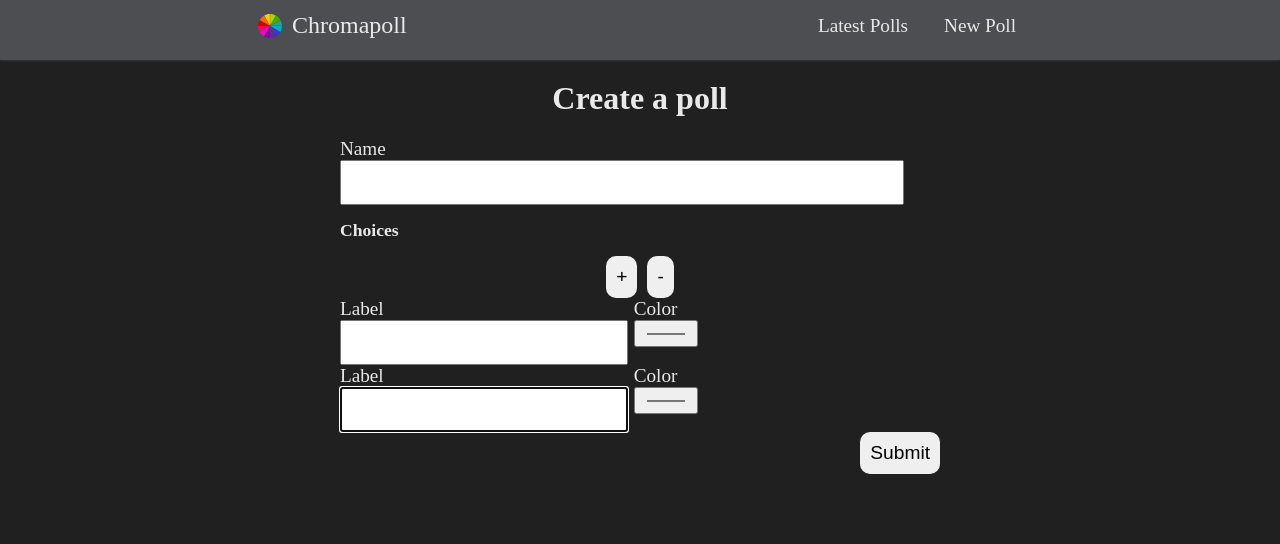
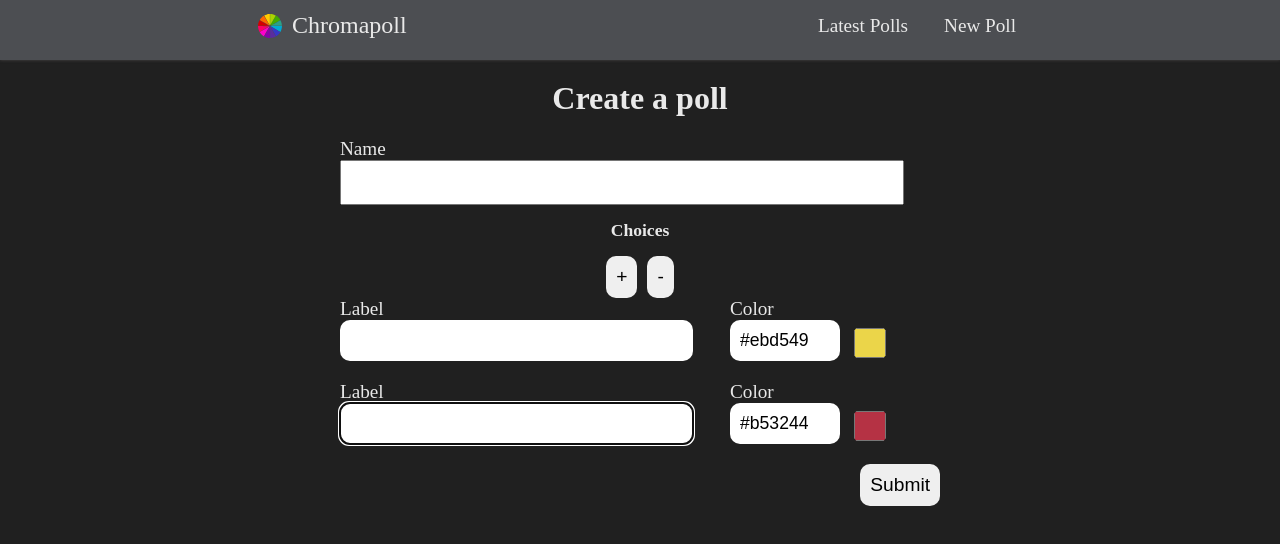
Before and after one commit to camdendotlol/chromapoll, a React (Create React App) app in the folder frontend/: page /create in a window 1280 px wide. Shown: the top 544 px of the page. Built offline with nearby package versions, Linux system fonts and the light colour scheme; the HTML template or start-up script is replaced by a standard one.

Commit message:
finish styling poll creation form

```diff
--- a/frontend/src/components/CreatePoll/index.tsx
+++ b/frontend/src/components/CreatePoll/index.tsx
@@ -5,12 +5,12 @@ import { useAppDispatch } from '../../hooks'
 import { resetUIColor } from '../../reducers/colorReducer'
 import { createPoll } from '../../reducers/pollReducer'
 import { NewPollObject } from '../../types'
-import Button from '../common/Button'
-import { CenteredHeader, FormInput, Subtitle } from '../common/styledComponents'
+import { CenteredHeader, CenteredSubtitle, FormInput } from '../common/styledComponents'
+import { generateRandomColor } from '../lib'
 import { ChoiceItem, ExpansionButtons, FormItem, PollFormContainer, SubmitButton } from './styledComponents'
 
 const CreatePoll: React.FC = () => {
-  const { control, register, handleSubmit } = useForm()
+  const { control, register, handleSubmit, watch } = useForm()
   const dispatch = useAppDispatch()
   const history = useHistory()
 
@@ -19,6 +19,13 @@ const CreatePoll: React.FC = () => {
   }, [])
 
   const createNewPoll = async (data: NewPollObject) => {
+    const dataToSend = {
+      title: data.title,
+      choices: data.choices.forEach(choice => ({
+        name: choice.name,
+        color: choice.color
+      }))
+    }
     try {
       const res = await dispatch(createPoll(data)).unwrap()
 
@@ -36,14 +43,13 @@ const CreatePoll: React.FC = () => {
   // Populate the first two choices on component load
   useEffect(() => {
     append([
-      { name: '', color: '#ff0000' },
-      { name: '', color: '#0000ff' }]
+      { name: '', color: generateRandomColor() },
+      { name: '', color: generateRandomColor() }]
     )
   }, [])
 
-  // TODO: generate a random hex code for new choices
   const addChoice = () => {
-    append({ name: '', color: '#000000' })
+    append({ name: '', color: generateRandomColor() })
   }
 
   const removeChoice = () => {
@@ -51,6 +57,9 @@ const CreatePoll: React.FC = () => {
       remove(fields.length - 1)
     }
   }
+
+  // This keeps the hex text and color picker in sync
+  const _watchChoices = watch('choices')
 
   return (
     <PollFormContainer>
@@ -60,14 +69,23 @@ const CreatePoll: React.FC = () => {
           <label htmlFor='title'>Name</label>
           <FormInput id='title' {...register('title')} />
         </FormItem>
-        <Subtitle>Choices</Subtitle>
+        <CenteredSubtitle>Choices</CenteredSubtitle>
         <ExpansionButtons>
-          <button onClick={() => addChoice()}>+</button>
-          <button onClick={() => removeChoice()}>-</button>
+          <button
+            type='button'
+            onClick={() => addChoice()}
+          >
+            +
+          </button>
+          <button
+            type='button'
+            onClick={() => removeChoice()}
+          >
+            -
+          </button>
         </ExpansionButtons>
         {fields.map((field, index) => (
-          <div key={field.id}>
-            <ChoiceItem>
+          <ChoiceItem key={field.id}>
             <FormItem>
               <label
                 htmlFor={`choice${index}Name`}
@@ -75,6 +93,7 @@ const CreatePoll: React.FC = () => {
                 Label
               </label>
               <input
+                type='text'
                 id={`choice${index}Name`}
                 {...register(`choices.${index}.name`)}
               />
@@ -86,13 +105,19 @@ const CreatePoll: React.FC = () => {
                 Color
               </label>
               <input
+                type='text'
+                id={`choice${index}Hex`}
+                {...register(`choices.${index}.color`)}
+              />
+            </FormItem>
+            <FormItem>
+              <input
                 type='color'
-                  id={`choice${index}Color`}
+                id={`choice${index}Picker`}
                 {...register(`choices.${index}.color`)}
               />
             </FormItem>
           </ChoiceItem>
-          </div>
         ))}
         <SubmitButton type='submit'>Submit</SubmitButton>
       </form>
--- a/frontend/src/components/CreatePoll/styledComponents.tsx
+++ b/frontend/src/components/CreatePoll/styledComponents.tsx
@@ -1,4 +1,5 @@
 import styled from "styled-components"
+import breakpoints from "../../breakpoints"
 
 export const PollFormContainer = styled.div`
   max-width: 600px;
@@ -11,6 +12,10 @@ export const PollFormContainer = styled.div`
   p {
     text-align: left;
   }
+
+  @media (max-width: ${breakpoints.phone}) {
+    width: calc(100% - 20px);
+  }
 `
 
 export const FormItem = styled.div`
@@ -19,12 +24,19 @@ export const FormItem = styled.div`
     text-align: left;
   }
 
-  input {
+  input[type=text] {
     font-size: 1.1rem;
-    width: 90%;
     padding: 10px;
-    margin: 0 auto;
+    border-radius: 10px;
+    border: none;
   }
+
+  input[type=color] {
+    border: none;
+    border-radius: 50%;
+    background-color: transparent;
+  }
+}
 `
 
 export const SubmitButton = styled.button`
@@ -44,13 +56,29 @@ export const SubmitButton = styled.button`
 export const ChoiceItem = styled.div`
   display: flex;
   flex-flow: row;
+  flex-wrap: wrap;
+  gap: 20px;
+  margin: 0 auto;
+  margin-bottom: 20px;
 
-  :nth-child(1) {
-    flex-grow: 3
+  * input {
+    width: 90%;
   }
 
-  :nth-child(2) {
-    flex-grow: 1
+  div:nth-child(1) {
+    width: calc(65% - 20px);
+  }
+
+  div:nth-child(2) {
+    width: calc(20% - 20px);
+  }
+
+  div:nth-child(3) input {
+    align-self: center;
+    height: 40px;
+    width: 40px;
+    position: relative;
+    top: 40%;
   }
 `
 
--- a/frontend/src/components/common/styledComponents.tsx
+++ b/frontend/src/components/common/styledComponents.tsx
@@ -25,8 +25,8 @@ export const CenteredHeader = styled.h1`
   text-align: center;
 `
 
-export const Subtitle = styled.h2`
-  text-align: left;
+export const CenteredSubtitle = styled.h2`
+  text-align: center;
   font-size: 1.1rem;
 `
 
--- a/frontend/src/components/lib.ts
+++ b/frontend/src/components/lib.ts
@@ -98,3 +98,16 @@ export const getTextColor = (uiColor: UIColor) => {
     return '#202020'
   }
 }
+
+export const generateRandomColor = () => {
+  const hexAlphabet = [0, 1, 2, 3, 4, 5, 6, 7, 8, 9, 'a', 'b', 'c', 'd', 'e', 'f']
+
+  const color = []
+
+  for (let i = 0; i < 6; i++) {
+    const char = hexAlphabet[Math.floor(Math.random() * hexAlphabet.length)]
+    color.push(char)
+  }
+
+  return '#' + color.join('')
+}
```
Lines whose indentation alone changed are shown as unchanged.
